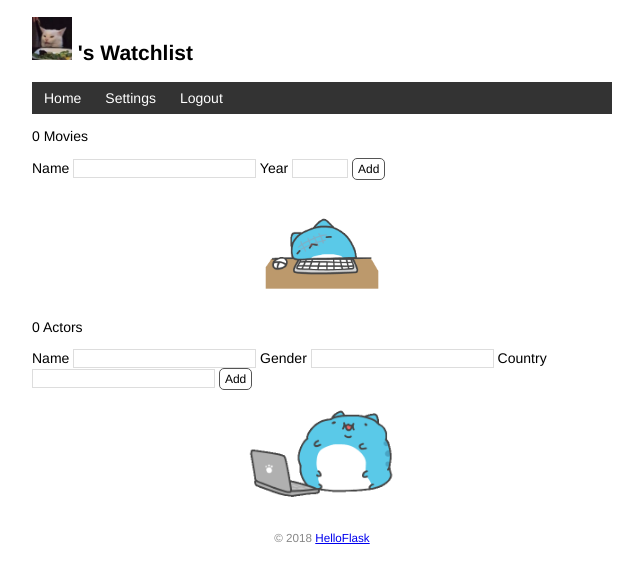
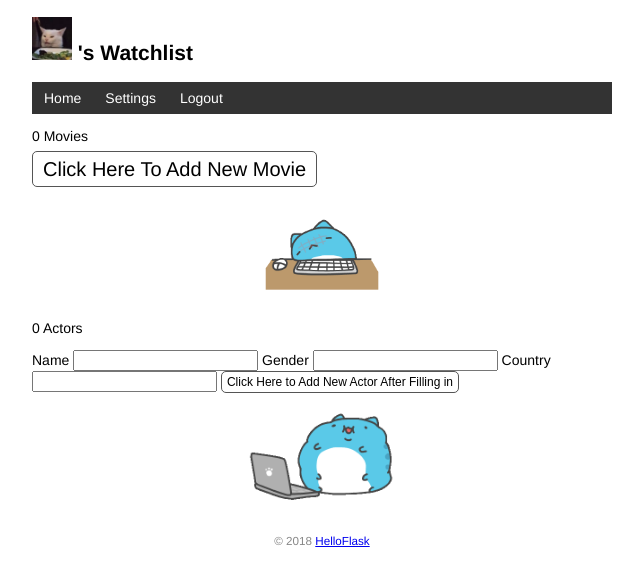
Before and after one commit to silver-cavalier/silver-cavalier.github.com, a Flask app: page / in a window 1280 px wide. Shown: the top 586 px of the page, without its empty margins (318-961 px from the left). Run offline with Flask 3, Linux system fonts and the light colour scheme; the visitor is signed in with stand-in values (Sample User, id 1); data comes from the database, SQL or seed files in the repository; data that the repository does not hold is empty.

Commit message:
realize function to add movie

```diff
--- a/app.py
+++ b/app.py
@@ -112,15 +112,16 @@
         if not current_user.is_authenticated: # 如果当前用户未认证
             return redirect(url_for('index')) # 重定向到主页
         # 获取表单数据
-        title = request.form.get('title') # 传入表单对应输入字段的name 值
-        year = request.form.get('year')
+        name = request.form.get('name') # 传入表单对应输入字段的name 值
+        gender = request.form.get('gender')
+        country = request.form.get('country')
         # 验证数据
-        if not title or not year or len(year) > 4 or len(title) > 60:
+        if not name or not gender or not country or len(gender) > 10 or len(name) > 60 or len(country) > 60:
             flash('Invalid input.') # 显示错误提示
             return redirect(url_for('index')) # 重定向回主页
         # 保存表单数据到数据库
-        movie = Movie(title=title, year=year) # 创建记录
-        db.session.add(movie) # 添加到数据库会话
+        actor = Actor(name=name, gender=gender, country=country) # 创建记录
+        db.session.add(actor) # 添加到数据库会话
         db.session.commit() # 提交数据库会话
         flash('Item created.') # 显示成功创建的提示
         return redirect(url_for('index')) # 重定向回主页
@@ -129,8 +130,27 @@
     actors = Actor.query.all()
     return render_template('index.html', user=user, movies=movies, actors=actors)
 # 注：在 index 视图中，原来传入模板的 name 变量被 user 实例取代，模板 index.html 中的两处 name 变量也要相应的更新为 user.name 属性
-
-#编辑电影条目
+# 录入电影条目
+@app.route('/movie/input', methods=['GET', 'POST'])
+def input():
+    if request.method == 'POST':
+        title = request.form.get('title')
+        year = request.form.get('year')
+        country = request.form.get('country')
+        type = request.form.get('type')
+        box = request.form.get('box')
+        # 验证数据
+        if not title or not year or len(year) > 4 or len(title) > 60 or len(country) > 60 or len(type) > 60:
+            flash('Invalid input.') # 显示错误提示
+            return redirect(url_for('index')) # 重定向回主页
+        if box == '':  # 处理票房为空的情况
+            box = None
+        movie = Movie(title=title, year=year, country=country, type=type, box=box)
+        db.session.add(movie)
+        db.session.commit()
+        return redirect(url_for('index'))
+    return render_template('input.html')
+# 编辑电影条目
 @app.route('/movie/edit/<int:movie_id>', methods=['GET', 'POST'])
 @login_required # 登录保护
 def edit(movie_id):
@@ -138,13 +158,18 @@
     if request.method == 'POST': # 处理编辑表单的提交请求
         title = request.form['title']
         year = request.form['year']
-        if not title or not year or len(year) > 4 or len(title) > 60:
+        country = request.form['country']
+        type = request.form['type']
+        box = request.form['box']
+        if not title or not year or len(year) > 4 or len(title) > 60 or len(country) > 60 or len(type) > 60:
             flash('Invalid input.')
             return redirect(url_for('edit', movie_id=movie_id))
-
         # 重定向回对应的编辑页面
-        movie.title = title # 更新标题
-        movie.year = year # 更新年份
+        movie.title = title
+        movie.year = year
+        movie.country = country
+        movie.type = type
+        movie.box = box
         db.session.commit() # 提交数据库会话
         flash('Item updated.')
         return redirect(url_for('index')) # 重定向回主页
@@ -158,6 +183,7 @@
     db.session.commit() # 提交数据库会话
     flash('Item deleted.')
     return redirect(url_for('index')) # 重定向回主页
+
 #编辑演员条目
 @app.route('/movie/edit_actor/<int:actor_id>', methods=['GET', 'POST'])
 @login_required # 登录保护
@@ -180,14 +206,15 @@
         return redirect(url_for('index')) # 重定向回主页
     return render_template('edit_actor.html', actor=actor) # 传入被编辑的电影记录
 # 删除演员条目
-@app.route('/movie/delete_actor/<int:actor_id>', methods=['POST']) # 限定只接受 POST 请求
+@app.route('/actor/delete_actor/<int:actor_id>', methods=['POST']) # 限定只接受 POST 请求
 @login_required # 登录保护
 def delete_actor(actor_id):
-    actor = Movie.query.get_or_404(actor_id) # 获取电影记录
+    actor = Actor.query.get_or_404(actor_id) # 获取电影记录
     db.session.delete(actor) # 删除对应的记录
     db.session.commit() # 提交数据库会话
     flash('Item deleted.')
     return redirect(url_for('index')) # 重定向回主页
+
 # 用户登录
 @app.route('/login', methods=['GET', 'POST'])
 def login():
@@ -264,25 +291,25 @@
     # 全局的两个变量移动到这个函数内
     name = 'Buyan Sun'
     movies = [
-        {'id': '1001', 'title': '战狼2', 'date': datetime.datetime(2017,7,27), 'country': '中国', 'type': '战争', 'year': '2017', 'box': '56.84'},
-        {'id': '1002', 'title': '哪吒之魔童降世', 'date': datetime.datetime(2019,7,26), 'country': '中国', 'type': '动画', 'year': '2019', 'box': '50.15'},
-        {'id': '1003', 'title': '流浪地球', 'date': datetime.datetime(2019,2,5), 'country': '中国', 'type': '科幻', 'year': '2019', 'box': '46.86'},
-        {'id': '1004', 'title': '复仇者联盟4', 'date': datetime.datetime(2019,4,24), 'country': '美国', 'type': '科幻', 'year': '2019', 'box': '42.50'},
-        {'id': '1005', 'title': '红海行动', 'date': datetime.datetime(2018,2,16), 'country': '中国', 'type': '战争', 'year': '2018', 'box': '36.50'},
-        {'id': '1006', 'title': '唐人街探案2', 'date': datetime.datetime(2018,2,16), 'country': '中国', 'type': '喜剧', 'year': '2018', 'box': '33.97'},
-        {'id': '1007', 'title': '我不是药神', 'date': datetime.datetime(2018,7,5), 'country': '中国', 'type': '喜剧', 'year': '2018', 'box': '31.00'},
-        {'id': '1008', 'title': '中国机长', 'date': datetime.datetime(2019,9,30), 'country': '中国', 'type': '剧情', 'year': '2019', 'box': '29.12'},
-        {'id': '1009', 'title': '速度与激情8', 'date': datetime.datetime(2017,4,14), 'country': '美国', 'type': '动作', 'year': '2017', 'box': '26.70'},
-        {'id': '1010', 'title': '西虹市首富', 'date': datetime.datetime(2018,7,27), 'country': '中国', 'type': '喜剧', 'year': '2018', 'box': '25.47'},
-        {'id': '1011', 'title': '复仇者联盟3', 'date': datetime.datetime(2018,5,11), 'country': '美国', 'type': '科幻', 'year': '2018', 'box': '23.90'},
-        {'id': '1012', 'title': '捉妖记2', 'date': datetime.datetime(2018,2,16), 'country': '中国', 'type': '喜剧', 'year': '2018', 'box': '22.37'},
-        {'id': '1013', 'title': '八佰', 'date': datetime.datetime(2020,8,21), 'country': '中国', 'type': '战争', 'year': '2020', 'box': '30.10'},
-        {'id': '1014', 'title': '姜子牙', 'date': datetime.datetime(2020,10,1), 'country': '中国', 'type': '动画', 'year': '2020', 'box': '16.02'},
-        {'id': '1015', 'title': '我和我的家乡', 'date': datetime.datetime(2020,10,1), 'country': '中国', 'type': '剧情', 'year': '2020', 'box': '28.29'},
-        {'id': '1016', 'title': '你好，李焕英', 'date': datetime.datetime(2021,2,12), 'country': '中国', 'type': '喜剧', 'year': '2021', 'box': '54.13'},
-        {'id': '1017', 'title': '长津湖', 'date': datetime.datetime(2021,9,30), 'country': '中国', 'type': '战争', 'year': '2021', 'box': '53.48'},
-        {'id': '1018', 'title': '速度与激情9', 'date': datetime.datetime(2021,5,21), 'country': '中国', 'type': '动作', 'year': '2021', 'box': '13.92'},
-    ]
+        {'id': '1001', 'title': '战狼2', 'date': datetime.datetime(2017,7,27), 'country': '中国', 'type': '战争', 'year': '2017', 'box': 56.84},
+        {'id': '1002', 'title': '哪吒之魔童降世', 'date': datetime.datetime(2019,7,26), 'country': '中国', 'type': '动画', 'year': '2019', 'box': 50.15},
+        {'id': '1003', 'title': '流浪地球', 'date': datetime.datetime(2019,2,5), 'country': '中国', 'type': '科幻', 'year': '2019', 'box': 46.86},
+        {'id': '1004', 'title': '复仇者联盟4', 'date': datetime.datetime(2019,4,24), 'country': '美国', 'type': '科幻', 'year': '2019', 'box': 42.50},
+        {'id': '1005', 'title': '红海行动', 'date': datetime.datetime(2018,2,16), 'country': '中国', 'type': '战争', 'year': '2018', 'box': 36.50},
+        {'id': '1006', 'title': '唐人街探案2', 'date': datetime.datetime(2018,2,16), 'country': '中国', 'type': '喜剧', 'year': '2018', 'box': 33.97},
+        {'id': '1007', 'title': '我不是药神', 'date': datetime.datetime(2018,7,5), 'country': '中国', 'type': '喜剧', 'year': '2018', 'box': 31.00},
+        {'id': '1008', 'title': '中国机长', 'date': datetime.datetime(2019,9,30), 'country': '中国', 'type': '剧情', 'year': '2019', 'box': 29.12},
+        {'id': '1009', 'title': '速度与激情8', 'date': datetime.datetime(2017,4,14), 'country': '美国', 'type': '动作', 'year': '2017', 'box': 26.70},
+        {'id': '1010', 'title': '西虹市首富', 'date': datetime.datetime(2018,7,27), 'country': '中国', 'type': '喜剧', 'year': '2018', 'box': 25.47},
+        {'id': '1011', 'title': '复仇者联盟3', 'date': datetime.datetime(2018,5,11), 'country': '美国', 'type': '科幻', 'year': '2018', 'box': 23.90},
+        {'id': '1012', 'title': '捉妖记2', 'date': datetime.datetime(2018,2,16), 'country': '中国', 'type': '喜剧', 'year': '2018', 'box': 22.37},
+        {'id': '1013', 'title': '八佰', 'date': datetime.datetime(2020,8,21), 'country': '中国', 'type': '战争', 'year': '2020', 'box': 30.10},
+        {'id': '1014', 'title': '姜子牙', 'date': datetime.datetime(2020,10,1), 'country': '中国', 'type': '动画', 'year': '2020', 'box': 16.02},
+        {'id': '1015', 'title': '我和我的家乡', 'date': datetime.datetime(2020,10,1), 'country': '中国', 'type': '剧情', 'year': '2020', 'box': 28.29},
+        {'id': '1016', 'title': '你好，李焕英', 'date': datetime.datetime(2021,2,12), 'country': '中国', 'type': '喜剧', 'year': '2021', 'box': 54.13},
+        {'id': '1017', 'title': '长津湖', 'date': datetime.datetime(2021,9,30), 'country': '中国', 'type': '战争', 'year': '2021', 'box': 53.48},
+        {'id': '1018', 'title': '速度与激情9', 'date': datetime.datetime(2021,5,21), 'country': '中国', 'type': '动作', 'year': '2021', 'box': 13.92},
+]
     actors = [
         {'id': '2001', 'name': '吴京', 'gender': '男', 'country': '中国'},
         {'id': '2002', 'name': '饺子', 'gender': '男', 'country': '中国'},
@@ -385,7 +412,7 @@
     db.session.add(user)
     for m in movies:
         movie = Movie(id=m['id'], title=m['title'], date=m['date'],
-                      country=m['country'], type=m['type'], year=m['year'])
+                      country=m['country'], type=m['type'], year=m['year'], box=m['box'])
         db.session.add(movie)
     for a in actors:
         actor = Actor(id=a['id'], name=a['name'], country=a['country'], gender=a['gender'])
--- a/static/style.css
+++ b/static/style.css
@@ -130,7 +130,7 @@
     padding: 3px 5px;
 }
 
-/* 覆盖某些浏览器对 input 元素定义的字体 */
+/* 覆盖某些浏览器对 input 元素定义的字体
 input[type=submit] {
     font-family: inherit;
 }
@@ -141,7 +141,7 @@
 
 input[name=year] {
     width: 50px;
-}
+} */
 
 .btn {
     font-size: 12px;
@@ -161,6 +161,24 @@
     border: 1px solid black;
 }
 
+.btn1 {
+    font-size: 20px;
+    padding: 6px 10px;
+    text-decoration: none;
+    cursor: pointer;
+    background-color: white;
+    color: black;
+    border: 1px solid #555555;
+    border-radius: 5px;
+}
+
+.btn1:hover {
+    text-decoration: none;
+    background-color: black;
+    color: white;
+    border: 1px solid black;
+}
+
 .inline-form {
     display: inline;
 }
--- a/templates/edit.html
+++ b/templates/edit.html
@@ -4,6 +4,9 @@
 <form method="post">
     Name <input type="text" name="title" autocomplete="off" required value="{{ movie.title }}">
     Year <input type="text" name="year" autocomplete="off" required value="{{ movie.year }}">
+    Country <input type="text" name="country" autocomplete="off" required value="{{ movie.country }}">
+    Type <input type="text" name="type" autocomplete="off" required value="{{ movie.type }}">
+    Box <input type="float" name="box" autocomplete="off"  value="{{ movie.box }}">
     <input class="btn" type="submit" name="submit" value="Update">
 </form>
 {% endblock %}
--- a/templates/index.html
+++ b/templates/index.html
@@ -1,14 +1,15 @@
 {% extends 'base.html' %}
 
 {% block content %}
+
 <p>{{ movies|length }} Movies</p>
+
 {% if current_user.is_authenticated %}
 <form method="post">
-    Name <input type="text" name="title" autocomplete="off" required>
-    Year <input type="text" name="year" autocomplete="off" required>
-    <input class="btn" type="submit" name="submit" value="Add">
+    <a class="btn1" href="{{ url_for('input') }}">Click Here To Add New Movie</a>
 </form>
 {% endif %}
+
 <ul class="movie-list">
     {% for movie in movies %}
     <li>{{ movie.title }}-{{ movie.year }} ({{ movie.country }}) TYPE:{{ movie.type }}
@@ -30,14 +31,16 @@
 
 
 <p>{{ actors|length }} Actors</p>
+
 {% if current_user.is_authenticated %}
 <form method="post">
     Name <input type="text" name="name" autocomplete="off" required>
     Gender <input type="text" name="gender" autocomplete="off" required>
     Country <input type="text" name="country" autocomplete="off" required>
-    <input class="btn" type="submit" name="submit" value="Add">
+    <input class="btn" type="submit" name="submit" value="Click Here to Add New Actor After Filling in">
 </form>
 {% endif %}
+
 <ul class="actor-list">
     {% for actor in actors %}
     <li>{{ actor.name }}-{{ actor.gender }}-{{ actor.country }}
```
Also changed, not shown: templates/errors/invalid.html (added, +9 -0 lines), templates/input.html (added, +27 -0 lines), static/images/poor.png (added), 1 other file.
